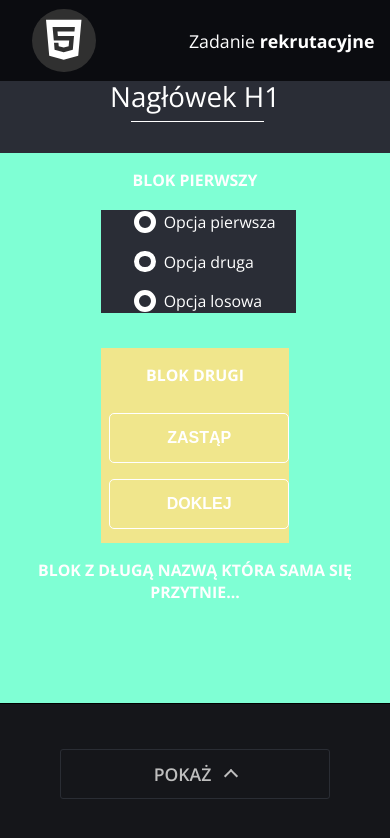
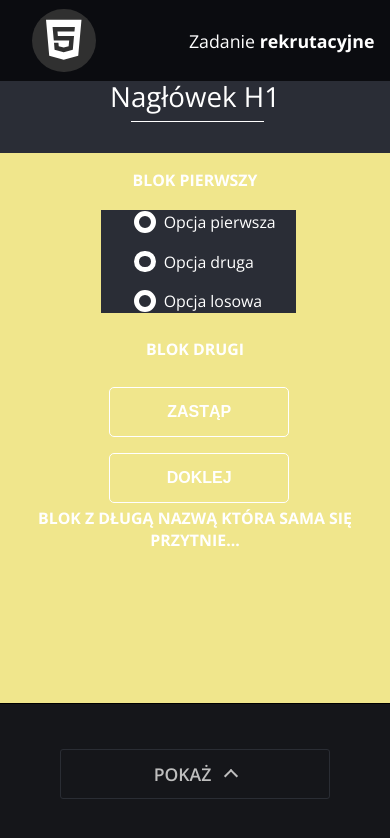
Before and after one commit to Nestremis/recruit, a React (Create React App) app: page / in a window 390 px wide. Shown: the top 838 px of the page. Built offline with nearby package versions, Linux system fonts and the light colour scheme.

Commit message:
github test

```diff
--- a/package.json
+++ b/package.json
@@ -1,6 +1,7 @@
 {
   "name": "recruit",
   "version": "0.1.0",
+  "homepage": "https://nestremis.github.io/recruit",
   "private": true,
   "dependencies": {
     "@testing-library/jest-dom": "^5.16.4",
@@ -14,6 +15,8 @@
     "web-vitals": "^2.1.4"
   },
   "scripts": {
+    "predeploy": "npm run build",
+    "deploy": "gh-pages -d build",
     "start": "react-scripts start",
     "build": "react-scripts build",
     "test": "react-scripts test",
--- a/src/App.scss
+++ b/src/App.scss
@@ -3,15 +3,16 @@
 .App {
   text-align: center;
   background-color: #2a2d36;
+  background-color: khaki;
   height: 100vh;
   width: 100vw;
   font-family: 'Open Sans';
   overflow-x: hidden;
 
-  main{
+  main {
     margin-top: 10vmin;
     color: white;
-    background-color: aquamarine;
+    // background-color: aquamarine;
 
       header {
         padding: 5vmin;
@@ -29,7 +30,7 @@
 
         @media screen and (max-width: 960px) {
           // padding-top: 0;
-          // margin-top: 2vmin;
+          margin-top: 2vmin;
           }
         }
 
@@ -40,6 +41,7 @@
           align-items: center;
           justify-content: space-evenly;
           flex-wrap: wrap;
+          min-width: 300px;
 
           .block1 {
             width: 33vw;
@@ -47,9 +49,13 @@
             font-size: calc(8px + 1vmin);
                   @media screen and (max-width: 960px) {
                     width: 48vw;
+                    height: 30vh;
                     h3{
                       font-size: calc(12px + 1vmin);
                     }
+                  }
+                  @media screen and (max-width: 420px) {
+                    height: 20vh;
                   }
                 }
 
@@ -57,20 +63,24 @@
                   width: 33vw;
                   height: 50vmin;
                   font-size: calc(8px + 1vmin);
-            background-color: khaki;
+                  // background-color: khaki;
                   // margin: 1vmin;
 
                   @media screen and (max-width: 960px) {
+                    height: 30vh;
                     width: 48vw;
                     h3{
                       font-size: calc(12px + 1vmin);
                     }
                   }
+                  @media screen and (max-width: 420px) {
+                    height: 20vh;
+                  }
             }
 
           .block3 {
             width: 33vw;
-            height: 50vh;
+            height: 50vmin;
             font-size: calc(8px + 1vmin);
             font-weight: lighter;
 
@@ -82,10 +92,12 @@
                   }
                 }
              }
-        @media screen and (max-width: 400px) {
+
+          @media screen and (max-width: 420px) {
             overflow:visible;
             flex-direction: column;
         }
+
       }
 
     }
@@ -102,3 +114,11 @@
   //   overflow: visible;
   //   height: 100%;
   //   }
+
+     // @media screen and (max-width: 960px) {
+        //        grid-template-columns: 1fr 1fr;
+        //    }
+
+        //    @media screen and (max-width: 520px) {
+        //        grid-template-columns: 1fr;
+        //    }
--- a/src/components/BlockThree.jsx
+++ b/src/components/BlockThree.jsx
@@ -3,6 +3,22 @@ import './blockThree.scss';
 
 
 const BlockThree = ({currentRecord, addedRecord, reset, setCurrentRecord, setAddedRecord}) => {
+
+// const [currentOrder, setCurrentOrder] = useState([]);
+// const currentItems = [currentRecord, addedRecord];
+
+useEffect(() => {
+  const order = [currentRecord, addedRecord];
+  order.sort();
+  order.map(()=> order[0])
+  order.map(()=> order[1])
+
+  // return () => {
+    // order[0]
+    // order[1];
+  // }
+},);
+
 
  useEffect(() => {
    if (reset) {
@@ -10,6 +26,17 @@ const BlockThree = ({currentRecord, addedRecord, reset, setCurrentRecord, setAdd
      setAddedRecord('');
    }
  },);
+
+//  useEffect(() => {
+//    first
+
+//    return () => {
+//      second
+//    }
+//  }, [third])
+
+
+
 
   return (
     <>
--- a/src/components/BlockTwo.jsx
+++ b/src/components/BlockTwo.jsx
@@ -23,9 +23,8 @@ const BlockTwo = ({ optionMade, setCurrentRecord, currentRecord, setAddedRecord
       if (currentRecord !== nextRandomText) {
         setAddedRecord(nextRandomText)
       } else if (currentRecord === nextRandomText) {
-        console.log('what');
-        setAddedRecord('TREŚĆ NIE JEST UNIKALNA');
-        // console.log(record);
+        setAddedRecord('TREŚĆ POWTÓRZONA - LOSUJ KOLEJNĄ');
+        // setAddedRecord(nextRandomText);
       }
       // else {
       //   setAddedRecord(prev => records[random].content)
--- a/src/components/blockTwo.scss
+++ b/src/components/blockTwo.scss
@@ -1,6 +1,6 @@
 .blockTwo{
     // background-color: lightgray;
-    // width: 80%;
+    // width: 100%;
     // align-self: center;
     margin:auto;
     margin-top: 5vmin;
--- a/src/components/footer.scss
+++ b/src/components/footer.scss
@@ -40,7 +40,7 @@
                 background-color: transparent;
                 border: #2a2d34 1px solid;
                 margin-left: -135px;
-                transition: all .8s ease;
+                transition: all .5s ease;
 
                 &:hover{
                     border: orange 1px solid;
@@ -82,12 +82,6 @@
             right: 60px;
             bottom: 20px;
 
-
-            @media screen and (max-width: 520px) {
-                justify-self: center;
-                // justify-content: center;
-            }
-
             .footlabel {
                 background-color : inherit;
                 color : #bebebe;
@@ -105,7 +99,7 @@
                 bottom: 25px;
                 font-weight: 600;
                 font-size: 1.1rem;
-
+                // transform: rotate(10deg);
 
                 &:after {
                     content: "";
@@ -115,7 +109,7 @@
                     border-width: 0 2px 2px 0;
                     display: inline-block;
                     padding: 4px;
-                    margin-top: 4px;
+                    margin-top: 3px;
                     transition: transform .2s;
                     color: #e58f2c;
                     }
@@ -126,16 +120,18 @@
                         border-color: white;
                         }
                     }
-                }
+            }
 
-                // #mark:checked + ::after {
-                //     color: red;
-                //   }
+
                 // #touch:checked + b::after {
                 //     background-color: #e58f2c;
                 //     // display: inline-block;
                 //     // transform: rotate(0deg);
                 //     // margin-bottom: 10px;
+                //     }
+
+                // #mark:checked + .slide {
+                //     height: 90px;
                 //     }
 
               .slide {
@@ -161,7 +157,6 @@
                     margin: 1.1rem;
                     // padding: -5px;
 
-
                      i  {
                         transform: rotate(-45deg);
                         border: solid black;
@@ -178,9 +173,9 @@
                             border-width: 0 2px 2px 0;
                           }
                         }
-                     }
-                 }
+                    }
 
+                }
 
             #mark {
                 position: absolute;
@@ -191,29 +186,12 @@
             #mark:checked + .slide {
                 height: 90px;
                 }
+
+                // #mark:checked ~ .footlabel:after {
+                //     height: 90px;
+                // }
+
+
         }
     }
-    @media screen and (max-width: 960px) {
-        & {
-            // position: sticky;
-            bottom: 0;
-        }
-        @media screen and (max-width: 960px) {
-            grid-template-columns: 1fr 1fr;
-        }
-
-        @media screen and (max-width: 520px) {
-            grid-template-columns: 1fr;
-            // justify-self: center;
-            // align-items: center;
-            // justify-items: center;
-        }
-
-     }
 }
-
-
-// .slide button {
-//     // padding: 20px;
-//     // margin: auto 5px;
-//   }
--- a/src/components/radioButton.scss
+++ b/src/components/radioButton.scss
@@ -14,7 +14,7 @@
         height: calc(14px + 2vmin);
         margin: clamp(1vmin, 60px, 2vmin);
         margin-left: calc(5px + 1vmin);
-        display: flex;
+        // display: flex;
 
         &:checked:after {
             content: '';
@@ -32,7 +32,3 @@
         height: 6vmin;
        }
 }
-
-// input:checked + label {
-//     color: red;
-// }
```
Also changed, not shown: 1 other file (tests, documents, lock files or other folders). Lines whose indentation alone changed are shown as unchanged.
